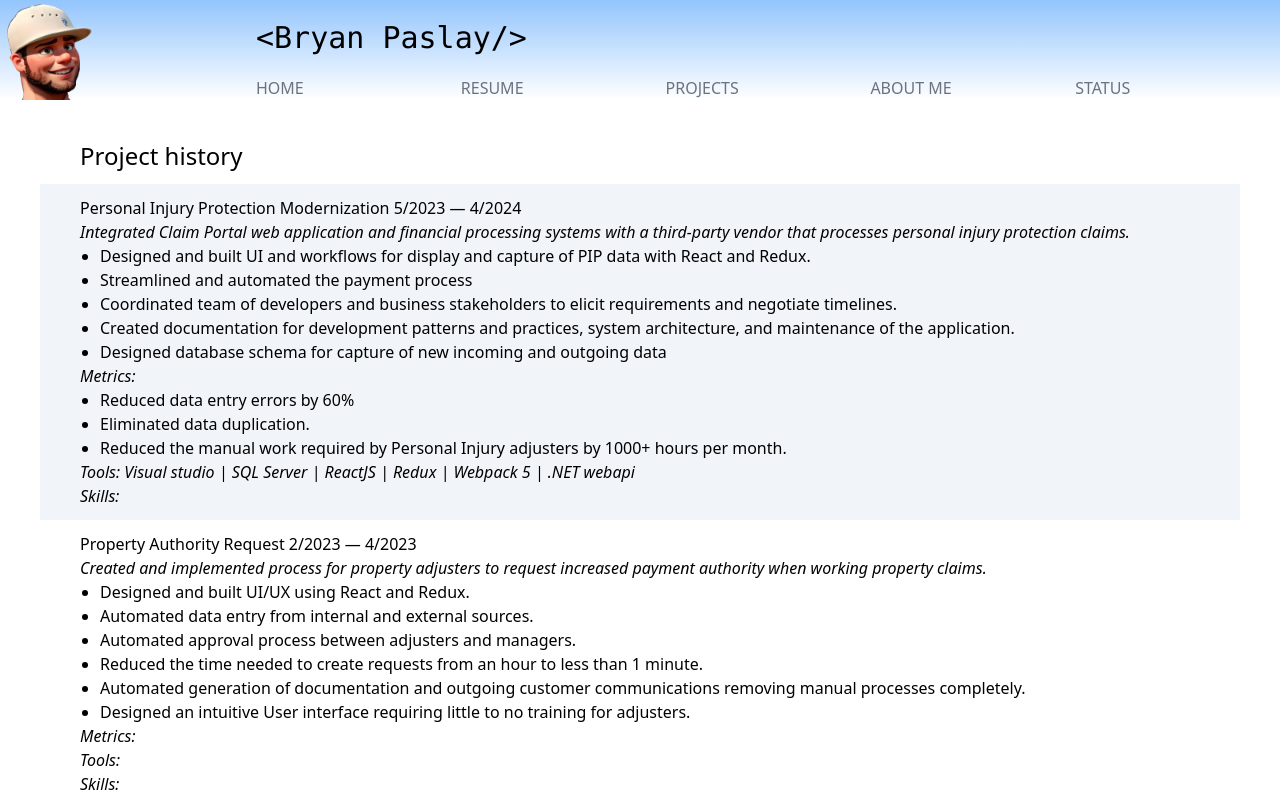
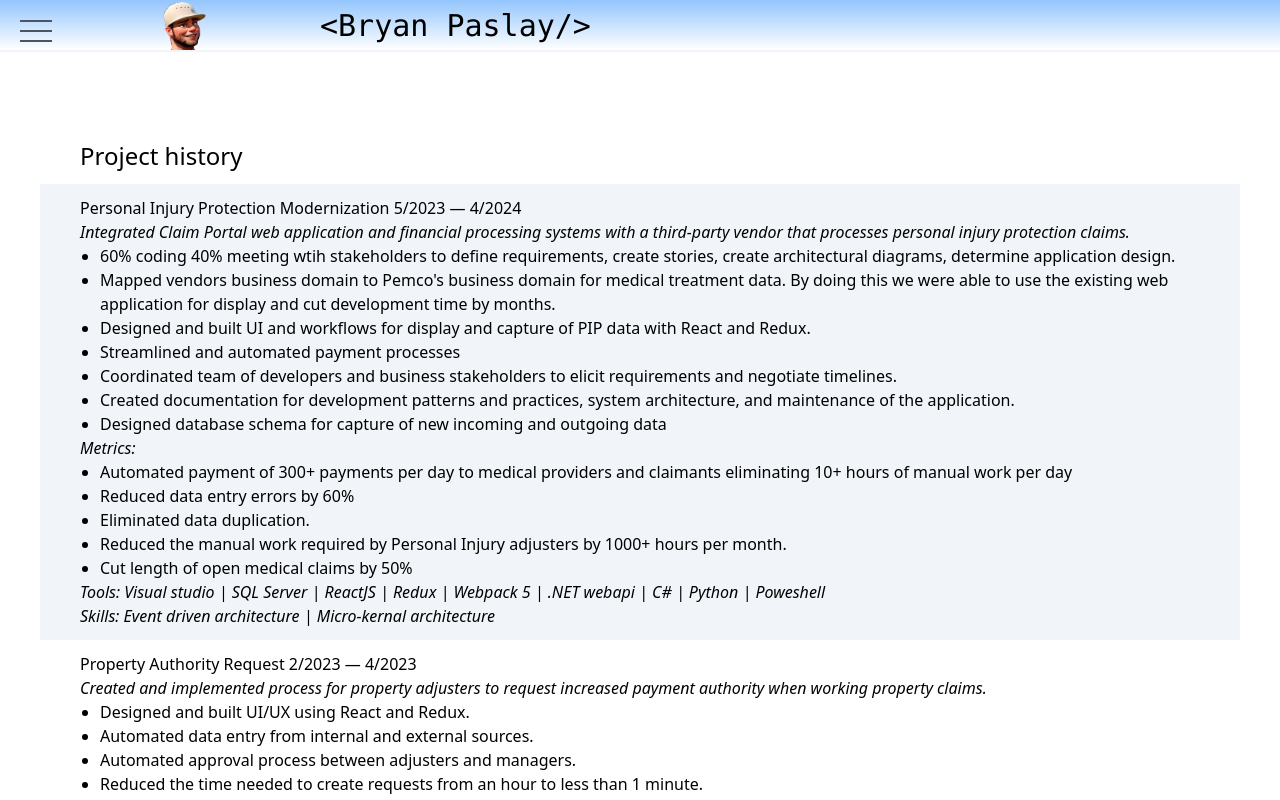
Before and after one commit to bryanpaslay/bryanpaslay.github.io, a Next.js app: page /portfolio in a window 1280 px wide. Shown: the top 800 px of the page. Built offline with nearby package versions, Linux system fonts and the light colour scheme.

Commit message:
Change navigation to a slide out tray. Shrink height of header

```diff
--- a/public/portfolioData.ts
+++ b/public/portfolioData.ts
@@ -19,16 +19,20 @@ export const Sections : Array<Section> = [
         "endDate":new Date("4/1/2024"),
         "overview":"Integrated Claim Portal web application and financial processing systems with a third-party vendor that processes personal injury protection claims. ",
         "details": [
+            "60% coding 40% meeting wtih stakeholders to define requirements, create stories, create architectural diagrams, determine application design.",
+            "Mapped vendors business domain to Pemco's business domain for medical treatment data.  By doing this we were able to use the existing web application for display and cut development time by months.",
             "Designed and built UI and workflows for display and capture of PIP data with React and Redux.",
-            "Streamlined and automated the payment process",
+            "Streamlined and automated payment processes",
             "Coordinated team of developers and business stakeholders to elicit requirements and negotiate timelines.",
             "Created documentation for development patterns and practices, system architecture, and maintenance of the application.",
             "Designed database schema for capture of new incoming and outgoing data"
         ],
         "metrics" : [
+            "Automated payment of 300+ payments per day to medical providers and claimants eliminating 10+ hours of manual work per day",
             "Reduced data entry errors by 60%",
             "Eliminated data duplication.",
-            "Reduced the manual work required by Personal Injury adjusters by 1000+ hours per month."
+            "Reduced the manual work required by Personal Injury adjusters by 1000+ hours per month.",
+            "Cut length of open medical claims by 50%"
         ],
         "tools" : [
             'Visual studio',
@@ -36,9 +40,12 @@ export const Sections : Array<Section> = [
             'ReactJS',
             'Redux',
             'Webpack 5',
-            '.NET webapi'
+            '.NET webapi',
+            'C#',
+            'Python',
+            'Poweshell'
         ],
-        "skills" : []
+        "skills" : ["Event driven architecture", "Micro-kernal architecture"]
     },
     {
         id:2,
--- a/src/app/global.css
+++ b/src/app/global.css
@@ -11,8 +11,8 @@
     }
     a{
         @apply text-gray-500;
-        @apply active:text-blue-300;
-        @apply hover:text-blue-900;
+        @apply active:text-cyan-300;
+        @apply hover:text-cyan-900;
     }
     p{
         @apply pb-5;
--- a/src/app/journal/page.tsx
+++ b/src/app/journal/page.tsx
@@ -8,8 +8,8 @@ export default function Page(){
             <h2 className='font-bold'>{`${entry.today.getMonth() + 1}/${entry.today.getDay()}/${entry.today.getFullYear()}`}</h2>
             <div className='py-2'>{entry.subjects.map(subject => <>
                 <h3>{subject.title}</h3>
-                {subject.book && <div>{subject.book.title} - {subject.book.author}</div>}
-                <div>{subject.overview}</div>
+                {subject.book && <div>{subject.book.title} - {subject.book.author}</div> }
+                {subject.overview.map(item => <div>{item}</div>)}
                 <ul className="pl-5 list-disc">
                     {subject.problems?.map(problem =>
                         <li><a href={problem.link} target='_blank'>{problem.name}</a> - {problem.language}</li>
--- a/src/app/layout.tsx
+++ b/src/app/layout.tsx
@@ -21,7 +21,7 @@ export default function RootLayout({
           <section className="pt-32 py-3 px-10 ">
             {children}
           </section>
-          </body>
+        </body>
       </html>
     )
   }
--- a/src/app/page.tsx
+++ b/src/app/page.tsx
@@ -4,7 +4,7 @@ import TopLevelContainer from './shared/TopLevelContainer';
 
 export default function Page() {
     return <TopLevelContainer>
-      <p>I have put a current version of my <Link className="hover:font-bold" href={`/resume`}>Resume</Link> on the site and have begun adding my <Link className="hover:font-bold" href={`/portfolio`}>Project history</Link>.</p>
+      <p>I have put a current version of my <Link className="" href={`/resume`}>Resume</Link> on the site and have begun adding my <Link className="" href={`/portfolio`}>Project history</Link>.</p>
       <p></p>
       <p>This is a react website that uses NextJS as the framework. </p>
       <p>This site will continue to evolve so please come back and check it out again.</p>
--- a/src/app/shared/Header.tsx
+++ b/src/app/shared/Header.tsx
@@ -4,42 +4,42 @@ import React, {useState} from 'react';
 import Image from "next/image";
 import Link from "next/link";
 
-export default function(){
+export default function({isCompact}){
 
+    const menuItems = [
+        {link: '/', name:'HOME'},
+        {link: '/resume', name:'RESUME'},
+        {link: '/portfolio', name:'PROJECTS'},
+        {link: '/about', name:'ABOUT ME'},
+        {link: '/journal', name:'JOURNAL'},
+    ]
 
     const [isMenuOpen, setMenuOpen] = useState(false);
 
-    return <header id="header" className="bg-gradient-to-b from-blue-300 to-white fixed w-full">
-    <div className="container grid grid-cols-5 mx-auto">
-    <button className="sm:hidden pt-7 px-5 space-y-2 relative" onClick={() => setMenuOpen(!isMenuOpen)}>
+    return <header id="header" className="bg-gradient-to-b from-blue-300 to-white fixed w-full border-b-slate-100 border-b-2">
+        {isMenuOpen && <div id='overlay' className='bg-slate-50/50 h-full w-full fixed' onClick={() => setMenuOpen(false)}></div>}
+        <div className="grid grid-cols-8 mx-auto">
+            <button className="pt-3 px-5 space-y-2 relative" onClick={() => setMenuOpen(!isMenuOpen)}>
                 <div className="w-8 h-0.5 bg-gray-600"></div>
                 <div className="w-8 h-0.5 bg-gray-600"></div>
                 <div className="w-8 h-0.5 bg-gray-600"></div>
-        <div>
-            <nav className={`${!isMenuOpen ? 'hidden' : "" } absolute bottom left-1/2 bg-slate-100 w-32 p-2 outline rounded outline-slate-400 shadow-md`}>
+            </button>
+            <Image className="" src={'/hero.png'} alt="Image of me" width={50} height={50} />
+            <div className="grid col-span-6  grid-rows-1 content-center">
+                <div className="row-start-1 row-end-4  pt-2 text-3xl font-mono">&lt;Bryan Paslay/&gt;</div>
+            </div>
+        </div>
+        <aside className={`transform top-0 left-0 w-64 bg-white fixed h-full overflow-auto ease-in-out transition-all duration-300 z-30 ${isMenuOpen ? 'translate-x-0' : '-translate-x-full'}`}>
+            <button className="pt-3 px-5 space-y-2 relative" onClick={() => setMenuOpen(!isMenuOpen)}>
+                <div className="w-8 h-0.5 bg-gray-600"></div>
+                <div className="w-8 h-0.5 bg-gray-600"></div>
+                <div className="w-8 h-0.5 bg-gray-600"></div>
+            </button>
+            <nav className={`py-10`}>
                 <ul className="">
-                <li className=""><Link className="block hover:font-bold hover:bg-slate-200" href={`/`}>HOME</Link></li>
-                <li className=""><Link className="block hover:font-bold hover:bg-slate-200" href={`/resume`}>RESUME</Link></li>
-                <li className=""><Link className="block hover:font-bold hover:bg-slate-200" href={`/portfolio`}>PROJECTS</Link></li>
-                <li className=""><Link className="block hover:font-bold  hover:bg-slate-200" href={`/about`}>ABOUT ME</Link></li>
-                <li className=""><Link className="block hover:font-bold  hover:bg-slate-200" href={`/journal`}>STATUS</Link></li>
+                    {menuItems.map((item) =>  <li className="" onClick={() => setMenuOpen(false)}><Link className="block hover:bg-slate-200 px-4 text-xl" href={item.link}>{item.name}</Link></li>)}
                 </ul>
             </nav>
-        </div>
-    </button>
-      <Image className="" src={'/hero.png'} alt="Image of me" width={100} height={100} />
-      <div className="grid col-span-3 sm:col-span-4 grid-rows-1 content-center">
-        <div className="row-start-1 row-end-4 py-5 text-3xl font-mono">&lt;Bryan Paslay/&gt;</div>
-        <nav className="hidden  sm:block">
-          <ul className="grid grid-cols-5">
-            <li className=""><Link className="hover:font-bold" href={`/`}>HOME</Link></li>
-            <li className=""><Link className="hover:font-bold" href={`/resume`}>RESUME</Link></li>
-            <li className=""><Link className="hover:font-bold" href={`/portfolio`}>PROJECTS</Link></li>
-            <li className=""><Link className="hover:font-bold" href={`/about`}>ABOUT ME</Link></li>
-            <li className=""><Link className="hover:font-bold" href={`/journal`}>STATUS</Link></li>
-          </ul>
-        </nav>
-      </div>
-    </div>
+        </aside>
     </header>;
 }
```
Also changed, not shown: public/dailyJournal.ts (+36 -2 lines). Lines whose indentation alone changed are shown as unchanged.
